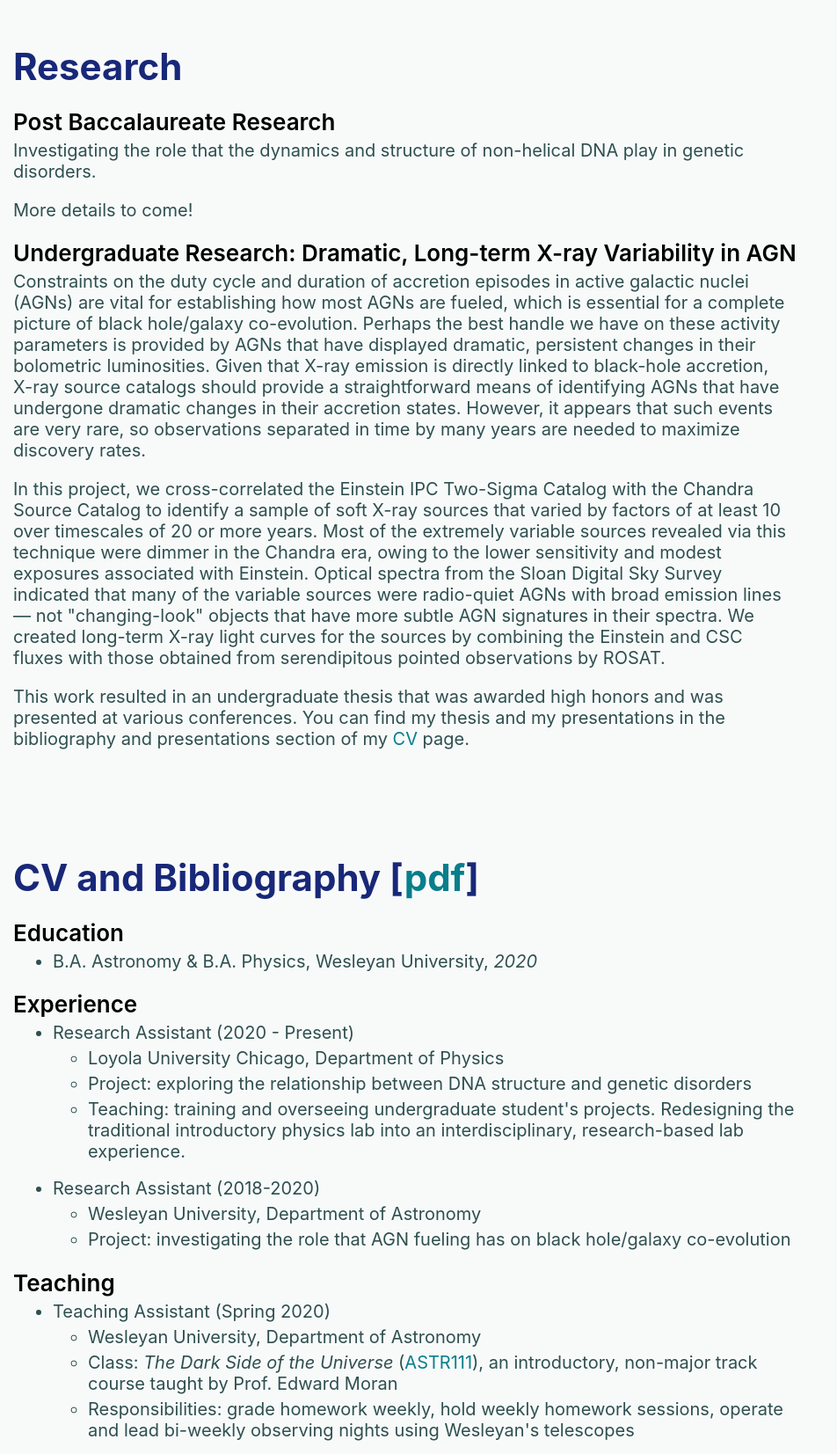
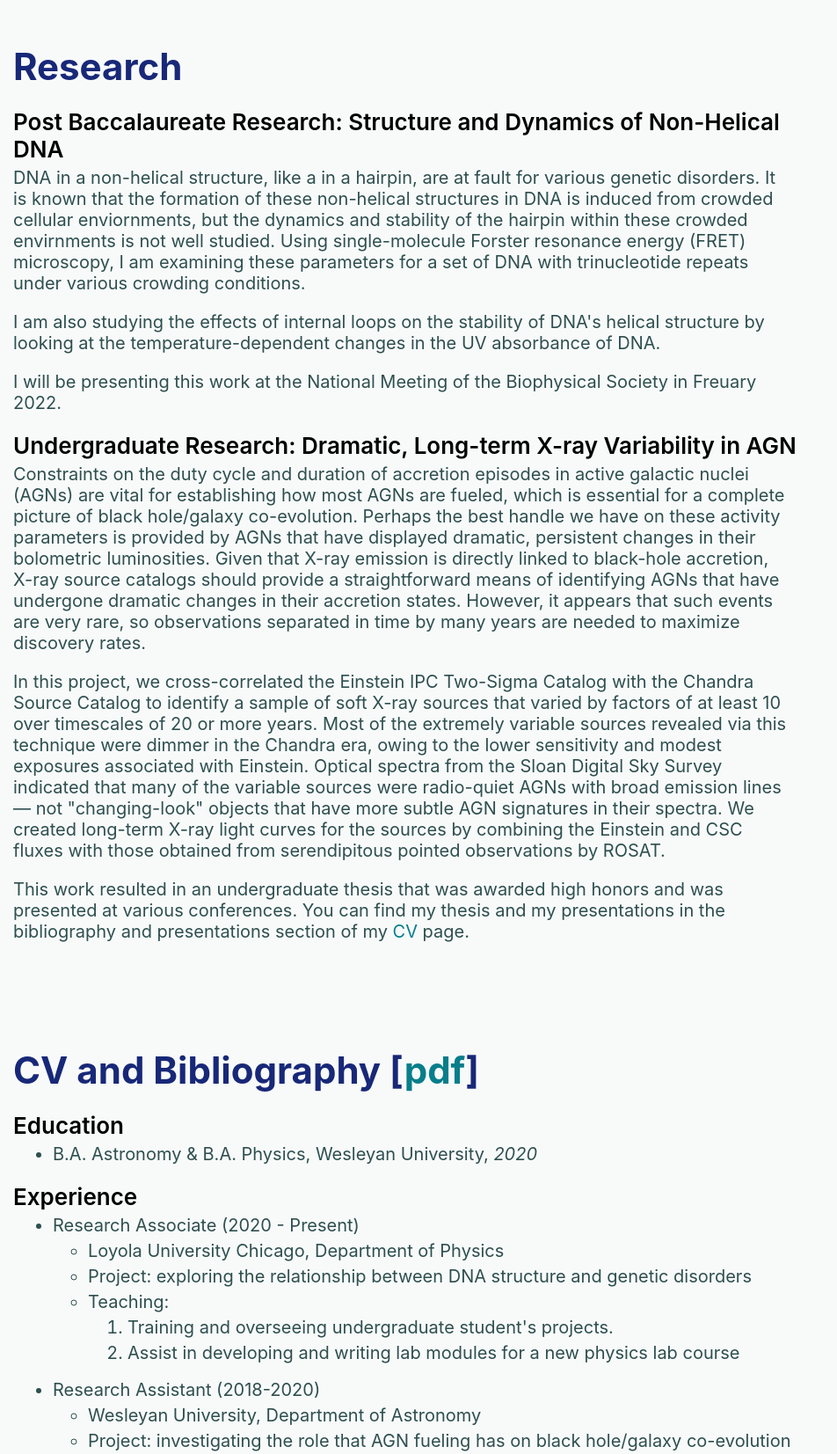
Before and after one commit to ggarcia01/ggarcia01.github.io, a plain HTML site: page index.html in a window 1280 px wide. Shown: the part 1740-3393 px from the top of the page at 88% size, without its empty margins (0-952 px from the left). Drawn offline with Linux system fonts and the light colour scheme.

Commit message:
info update

```diff
--- a/index.html
+++ b/index.html
@@ -121,8 +121,8 @@
                         To learn more about my work, you can take a look at my <a href="#CV">CV</a> page</p>
 
                     <p>
-                        Outside of academics, I have enjoyed watching and playing soccer all my life, playing for school, club, and travel teams.
-                        To remain active nowadays, I enjoy running and hope to run 2022 Chicago Marathon.
+                        Outside of academics, I am a huge soccer fan. I have enjoyed watching and playing it since I was a kid, and played for school, club, and travel teams.
+                        To keep myself active nowadays, I enjoy running and hope to run 2022 Chicago Marathon.
                         I am also interested in all-things cars, from repairing junk cars with my dad to learning about the engineering behind racing cars.
                     </p>
 
@@ -130,9 +130,17 @@
 
                 <section class='main-section section-container' id='research'>
                     <h1>Research</h1>
-                    <h2>Post Baccalaureate Research</h2>
-                    <p>Investigating the role that the dynamics and structure of non-helical DNA play in genetic disorders.</p>
-                    <p>More details to come!</p>
+                    <h2>Post Baccalaureate Research: Structure and Dynamics of Non-Helical DNA</h2>
+
+                    <p>DNA in a non-helical structure, like a in a hairpin, are at fault for various genetic disorders. It is known that the formation of these non-helical structures in DNA is induced from crowded cellular enviornments, but the dynamics and stability of the hairpin within these crowded envirnments is not well studied. Using single-molecule Forster resonance energy (FRET) microscopy, I am examining these parameters for a set of DNA with trinucleotide repeats under various crowding conditions.
+                    </p>
+
+                    <p>
+                    I am also studying the effects of internal loops on the stability of DNA's helical structure by looking at the temperature-dependent changes in the UV absorbance of DNA.
+                    </p>
+
+                    <p>I will be presenting this work at the National Meeting of the Biophysical Society in Freuary 2022.</p>
+
                     <h2>Undergraduate Research: Dramatic, Long-term X-ray Variability in AGN</h2>
                     <p>
                         Constraints on the duty cycle and duration of accretion episodes in active galactic nuclei (AGNs) are vital for establishing how most AGNs are fueled, which is essential for a complete picture of black hole/galaxy co-evolution.
@@ -165,13 +173,22 @@
 
                     <h2>Experience</h2>
                         <ul>
-                            <li>Research Assistant (2020 - Present)</li>
+                            <li>Research Associate (2020 - Present)</li>
                             <ul class="bullet-point">
                                 <li>Loyola University Chicago, Department of Physics</li>
 
                                 <li>Project: exploring the relationship between DNA structure and genetic disorders</li>
 
-                                <li>Teaching: training and overseeing undergraduate student's projects. Redesigning the traditional introductory physics lab into an interdisciplinary, research-based lab experience.</li>
+                                <li>Teaching:
+                                    <ol>
+                                        <li>
+                                        Training and overseeing undergraduate student's projects.
+                                        </li>
+                                        <li>
+                                            Assist in developing and writing lab modules for a new physics lab course
+                                        </li>
+                                    </ol>
+                                    </li>
 
                             </ul>
                             <li>Research Assistant (2018-2020)</li>
@@ -233,7 +250,7 @@
                     <h2>Presentations</h2>
                     <ul>
                         <li>
-                            Feb 2022: Poster presentation at the 66th Biophysical Society Annual meeting at San Francisco, CA
+                            Feb 2022: Poster presentation (virtual) at the National Meeting of the Biophysical Society at San Francisco, CA
                         </li>
 
                         <li>Jan 2020: Poster presentation at American Astronomical Society's 235th meeting at Honolulu, HI [<a href="presentations/AAS2019_poster.pdf" target="_blank">poster</a>]</li>
@@ -253,7 +270,7 @@
                     <ul>
                         <li>Publications</li>
                         <ul class="bullet-point">
-                            <li>Coming very soon!</li>
+                            <li>Coming Soon!</li>
                         </ul>
 
                         <li>Bachlor's Thesis</li>
@@ -345,7 +362,7 @@
                       </div>
                         <h2>"Astrophotography"</h2>
                         <p>
-                            Below are some of my attempts to take pictures of celestial objects with my Samsung Galaxy S9.
+                            Some of my favorite picture of celestial objects captured with my Samsung Galaxy S9.
                         </p>
 
                     <div class="grid">
```
Also changed, not shown: 1 other file.
